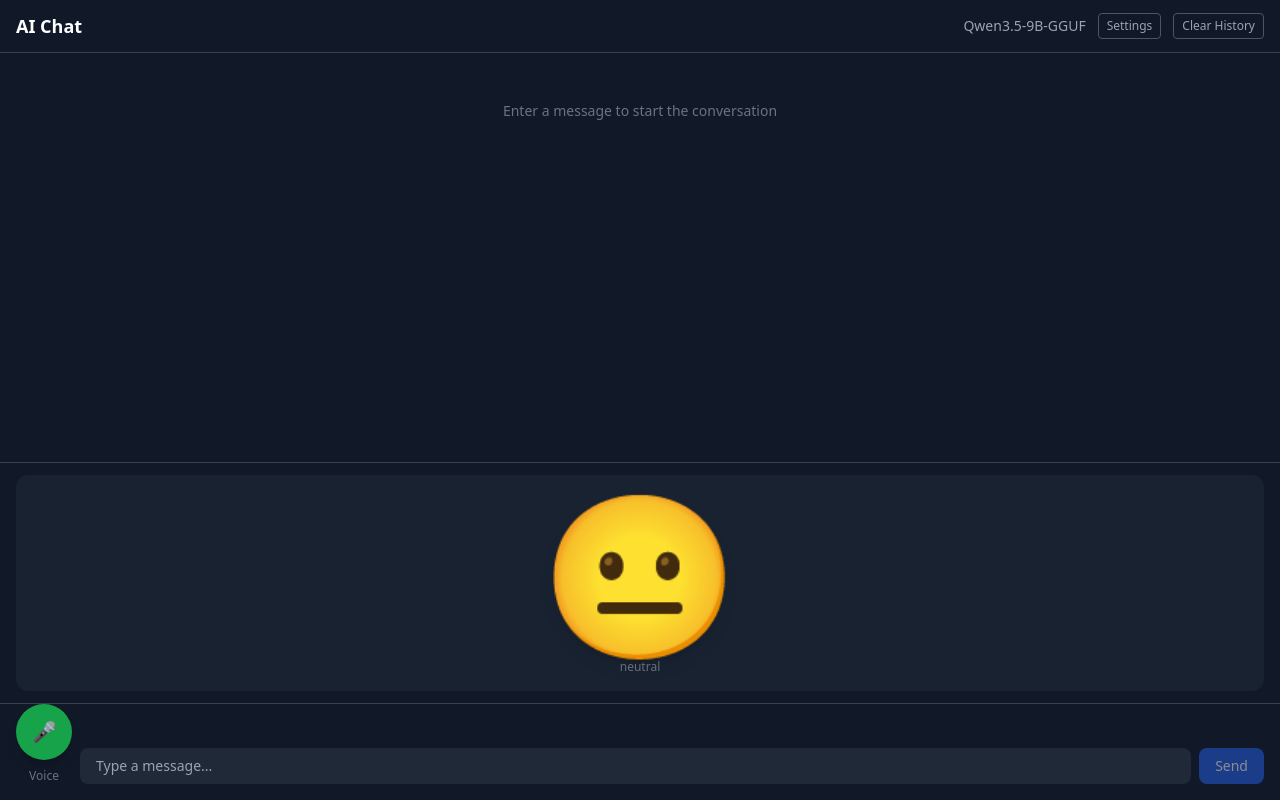
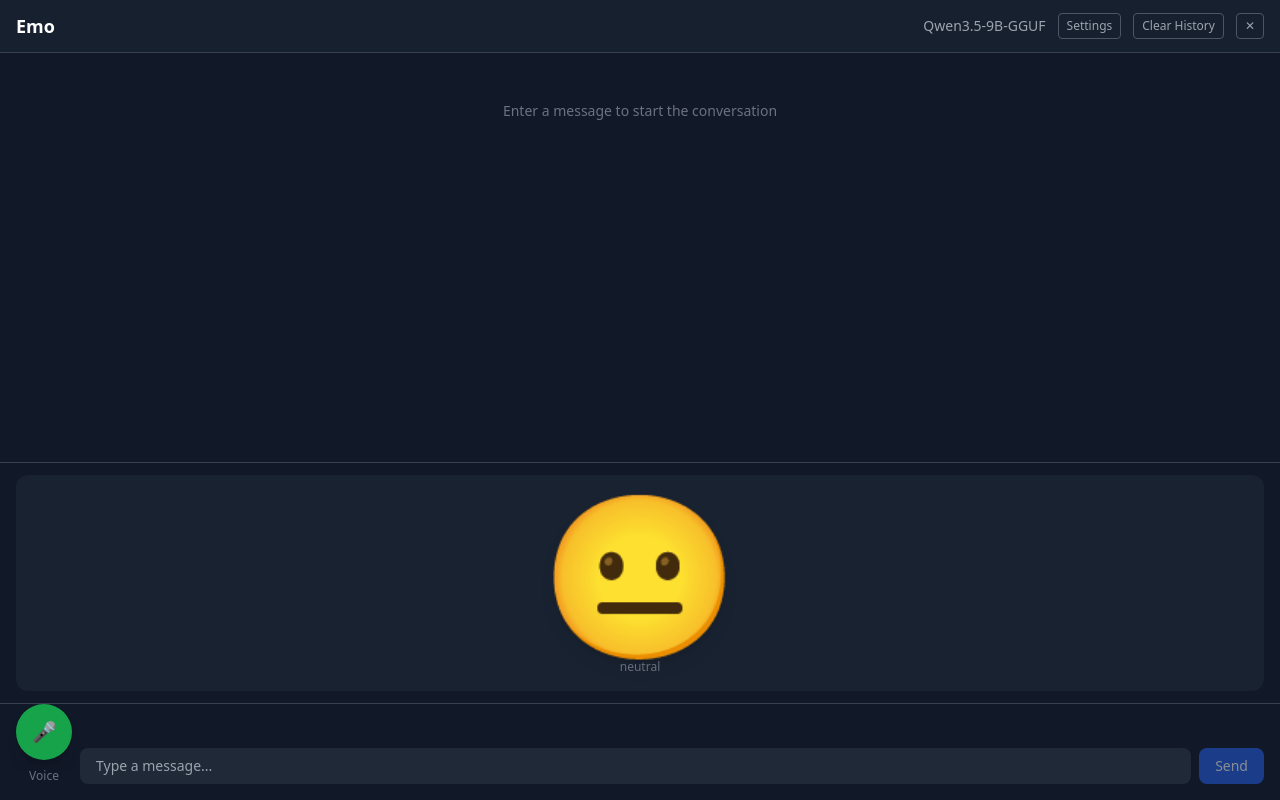
Before and after one commit to ryomo/emo, a Nuxt app: page / in a window 1280 px wide. Built offline with nearby package versions, Linux system fonts and the light colour scheme.

Commit message:
feat: add close button and refine header UI

```diff
--- a/src-tauri/capabilities/default.json
+++ b/src-tauri/capabilities/default.json
@@ -8,6 +8,7 @@
   "permissions": [
     "core:default",
     "store:default",
-    "core:window:allow-start-dragging"
+    "core:window:allow-start-dragging",
+    "core:window:allow-close"
   ]
 }
--- a/src/pages/index.vue
+++ b/src/pages/index.vue
@@ -1,19 +1,19 @@
 <template>
   <div :class="['flex flex-col h-screen text-white', { 'bg-gray-900': !config.transparentBackground }]">
     <!-- Header -->
-    <header class="flex items-center justify-between px-3 py-2 sm:px-4 sm:py-3 border-b border-gray-700">
-      <h1
-        data-tauri-drag-region
-        class="text-base sm:text-lg font-bold cursor-grab"
-      >
-        AI Chat
+    <header
+      data-tauri-drag-region
+      class="flex items-center justify-between px-3 py-2 sm:px-4 sm:py-3 border-b border-gray-700 bg-gray-800/50 cursor-grab"
+    >
+      <h1 class="text-base sm:text-lg font-bold">
+        Emo
       </h1>
       <div
         data-tauri-drag-region
         class="flex-1 self-stretch cursor-grab"
       />
       <div class="flex items-center gap-2 sm:gap-3">
-        <span class="hidden sm:inline text-sm text-gray-400">{{ config.lemonadeModel }}</span>
+        <span class="hidden sm:inline text-sm text-gray-400 cursor-text">{{ config.lemonadeModel }}</span>
         <NuxtLink
           to="/settings"
           class="text-xs text-gray-400 hover:text-white border border-gray-600 rounded px-2 py-1 transition-colors"
@@ -25,6 +25,12 @@
           @click="clearHistory"
         >
           Clear History
+        </button>
+        <button
+          class="text-xs text-gray-400 hover:text-red-400 border border-gray-600 rounded px-2 py-1 transition-colors"
+          @click="closeApp"
+        >
+          ✕
         </button>
       </div>
     </header>
@@ -92,6 +98,8 @@
 </template>
 
 <script setup lang="ts">
+import { isTauri } from '@tauri-apps/api/core'
+import { getCurrentWindow } from '@tauri-apps/api/window'
 import { stripEmotionEmoji } from '~/types/emotion'
 
 const config = useConfig()
@@ -144,6 +152,12 @@ function handleSend(message: string) {
   sendMessage(message)
 }
 
+async function closeApp() {
+  if (isTauri()) {
+    await getCurrentWindow().close()
+  }
+}
+
 function toggleVoice() {
   if (isListening.value) {
     stopTts()
--- a/src/pages/settings.vue
+++ b/src/pages/settings.vue
@@ -1,7 +1,10 @@
 <template>
   <div :class="['flex flex-col h-screen text-white', { 'bg-gray-900': !config.transparentBackground }]">
     <!-- Header -->
-    <header class="flex items-center gap-3 px-3 py-2 sm:px-4 sm:py-3 border-b border-gray-700">
+    <header
+      data-tauri-drag-region
+      class="flex items-center gap-3 px-3 py-2 sm:px-4 sm:py-3 border-b border-gray-700 bg-gray-800/50 cursor-grab"
+    >
       <NuxtLink
         to="/"
         class="text-sm text-gray-400 hover:text-white border border-gray-600 rounded px-2 py-1 transition-colors"
```
